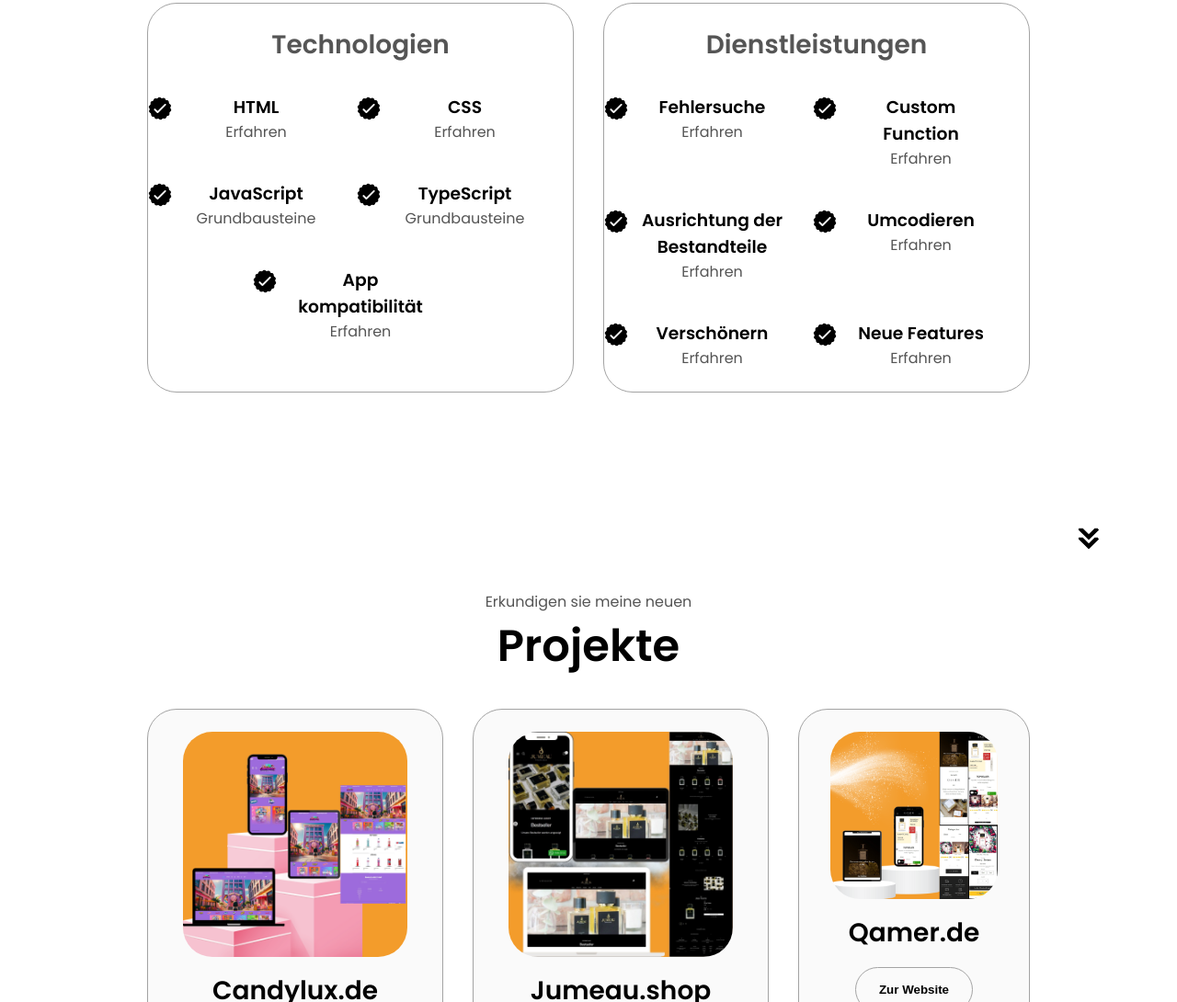
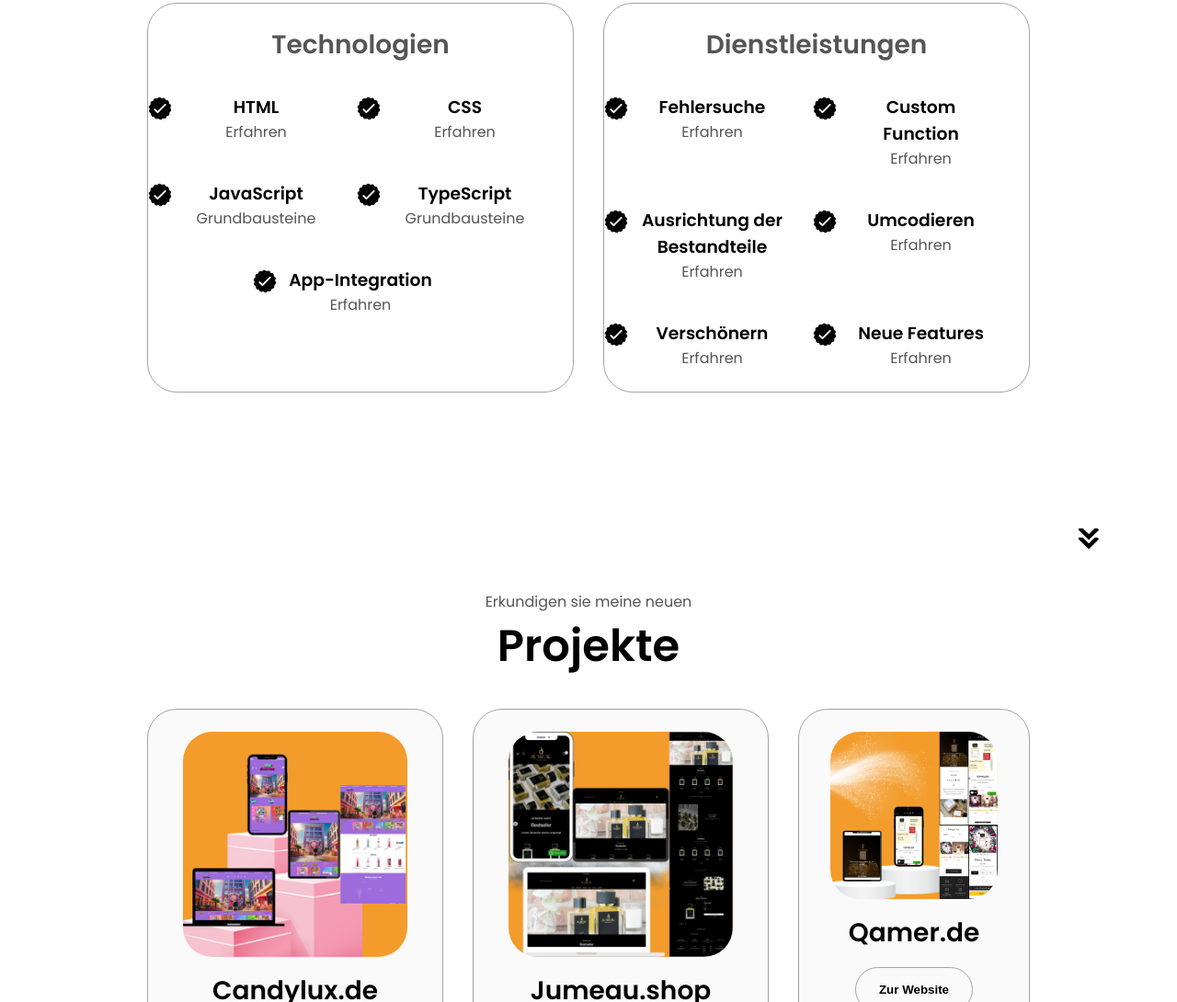
Before and after one commit to FerismaTeam/html-css-js-portfolio, a plain HTML site: page index.html in a window 1280 px wide. Shown: the part 1790-2880 px from the top of the page at 92% size. Drawn offline with Linux system fonts and the light colour scheme.

Commit message:
Update index.html

```diff
--- a/index.html
+++ b/index.html
@@ -134,7 +134,7 @@
     <img src="./assets/checkmark.png" alt="experience icon"
     class="icon-checkmark"/>
     <div>
-      <h3>App kompatibilität</h3>
+      <h3>App-Integration</h3>
       <p>Erfahren</p>
     </div>
   </article>
```
